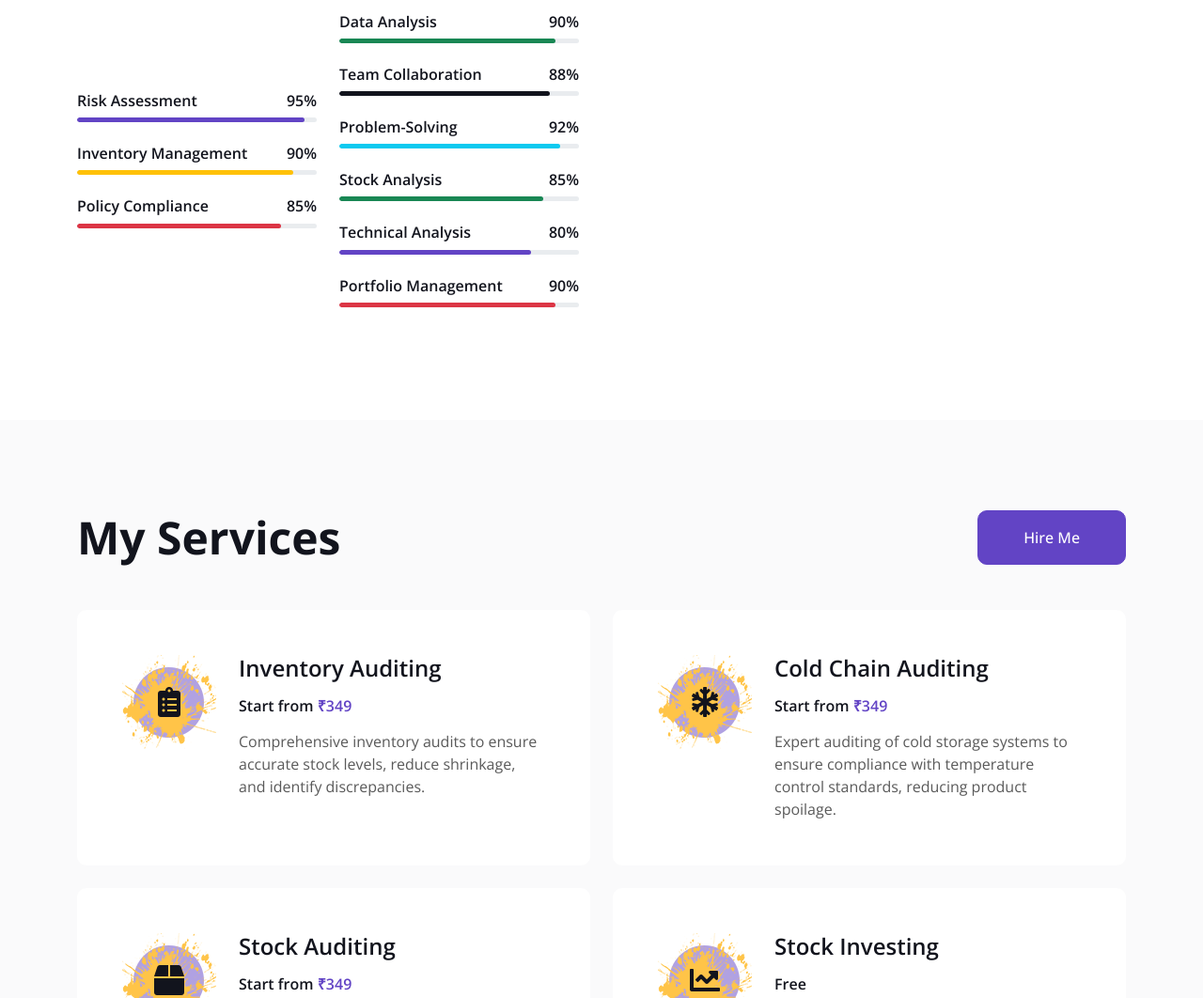
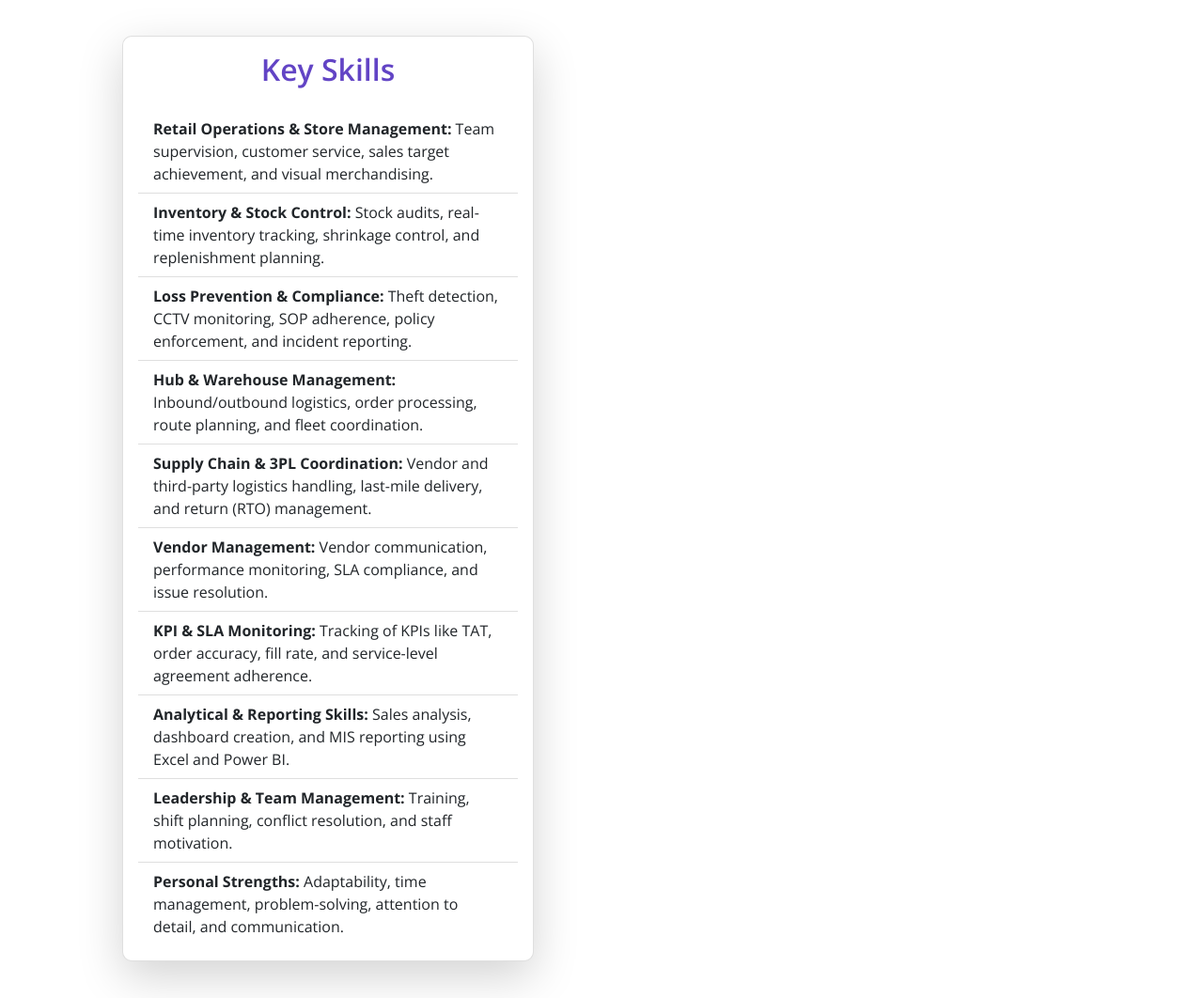
Before and after one commit to GaneshNaiduRama/briefcase, a plain HTML site: page index.html in a window 1280 px wide. Shown: the part 2860-3922 px from the top of the page at 94% size. Drawn offline with nearby package versions, Linux system fonts and the light colour scheme.

Commit message:
Update index.html

```diff
--- a/index.html
+++ b/index.html
@@ -220,98 +220,57 @@
 </div>
 
                     <h3 class="mb-4">My Skills</h3>
-<div class="row align-items-center">
-    <div class="col-md-6">
-        <div class="skill mb-4">
-            <div class="d-flex justify-content-between">
-                <h6 class="font-weight-bold">Risk Assessment</h6>
-                <h6 class="font-weight-bold">95%</h6>
-            </div>
-            <div class="progress">
-                <div class="progress-bar bg-primary" role="progressbar" aria-valuenow="95" aria-valuemin="0" aria-valuemax="100"></div>
-            </div>
-        </div>
-        <div class="skill mb-4">
-            <div class="d-flex justify-content-between">
-                <h6 class="font-weight-bold">Inventory Management</h6>
-                <h6 class="font-weight-bold">90%</h6>
-            </div>
-            <div class="progress">
-                <div class="progress-bar bg-warning" role="progressbar" aria-valuenow="90" aria-valuemin="0" aria-valuemax="100"></div>
-            </div>
-        </div>
-        <div class="skill mb-4">
-            <div class="d-flex justify-content-between">
-                <h6 class="font-weight-bold">Policy Compliance</h6>
-                <h6 class="font-weight-bold">85%</h6>
-            </div>
-            <div class="progress">
-                <div class="progress-bar bg-danger" role="progressbar" aria-valuenow="85" aria-valuemin="0" aria-valuemax="100"></div>
-            </div>
-        </div>
+<div class="container my-5">
+  <div class="card shadow-lg rounded-4">
+    <div class="card-body">
+      <h2 class="card-title text-center mb-4 text-primary">Key Skills</h2>
+
+      <ul class="list-group list-group-flush">
+        <li class="list-group-item">
+          <strong>Retail Operations & Store Management:</strong>
+          Team supervision, customer service, sales target achievement, and visual merchandising.
+        </li>
+        <li class="list-group-item">
+          <strong>Inventory & Stock Control:</strong>
+          Stock audits, real-time inventory tracking, shrinkage control, and replenishment planning.
+        </li>
+        <li class="list-group-item">
+          <strong>Loss Prevention & Compliance:</strong>
+          Theft detection, CCTV monitoring, SOP adherence, policy enforcement, and incident reporting.
+        </li>
+        <li class="list-group-item">
+          <strong>Hub & Warehouse Management:</strong>
+          Inbound/outbound logistics, order processing, route planning, and fleet coordination.
+        </li>
+        <li class="list-group-item">
+          <strong>Supply Chain & 3PL Coordination:</strong>
+          Vendor and third-party logistics handling, last-mile delivery, and return (RTO) management.
+        </li>
+        <li class="list-group-item">
+          <strong>Vendor Management:</strong>
+          Vendor communication, performance monitoring, SLA compliance, and issue resolution.
+        </li>
+        <li class="list-group-item">
+          <strong>KPI & SLA Monitoring:</strong>
+          Tracking of KPIs like TAT, order accuracy, fill rate, and service-level agreement adherence.
+        </li>
+        <li class="list-group-item">
+          <strong>Analytical & Reporting Skills:</strong>
+          Sales analysis, dashboard creation, and MIS reporting using Excel and Power BI.
+        </li>
+        <li class="list-group-item">
+          <strong>Leadership & Team Management:</strong>
+          Training, shift planning, conflict resolution, and staff motivation.
+        </li>
+        <li class="list-group-item">
+          <strong>Personal Strengths:</strong>
+          Adaptability, time management, problem-solving, attention to detail, and communication.
+        </li>
+      </ul>
     </div>
-    <div class="col-md-6">
-        <div class="skill mb-4">
-            <div class="d-flex justify-content-between">
-                <h6 class="font-weight-bold">Data Analysis</h6>
-                <h6 class="font-weight-bold">90%</h6>
-            </div>
-            <div class="progress">
-                <div class="progress-bar bg-success" role="progressbar" aria-valuenow="90" aria-valuemin="0" aria-valuemax="100"></div>
-            </div>
-        </div>
-        <div class="skill mb-4">
-            <div class="d-flex justify-content-between">
-                <h6 class="font-weight-bold">Team Collaboration</h6>
-                <h6 class="font-weight-bold">88%</h6>
-            </div>
-            <div class="progress">
-                <div class="progress-bar bg-dark" role="progressbar" aria-valuenow="88" aria-valuemin="0" aria-valuemax="100"></div>
-            </div>
-        </div>
-        <div class="skill mb-4">
-            <div class="d-flex justify-content-between">
-                <h6 class="font-weight-bold">Problem-Solving</h6>
-                <h6 class="font-weight-bold">92%</h6>
-            </div>
-            <div class="progress">
-                <div class="progress-bar bg-info" role="progressbar" aria-valuenow="92" aria-valuemin="0" aria-valuemax="100"></div>
-            </div>
-        </div>
+  </div>
+</div>
 
-        <div class="skill mb-4">
-            <div class="d-flex justify-content-between">
-                <h6 class="font-weight-bold">Stock Analysis</h6>
-                <h6 class="font-weight-bold">85%</h6>
-            </div>
-            <div class="progress">
-                <div class="progress-bar bg-success" role="progressbar" aria-valuenow="85" aria-valuemin="0" aria-valuemax="100" style="width: 85%;"></div>
-            </div>
-        </div>
-
-
-        <div class="skill mb-4">
-            <div class="d-flex justify-content-between">
-                <h6 class="font-weight-bold">Technical Analysis</h6>
-                <h6 class="font-weight-bold">80%</h6>
-            </div>
-            <div class="progress">
-                <div class="progress-bar bg-primary" role="progressbar" aria-valuenow="80" aria-valuemin="0" aria-valuemax="100" style="width: 80%;"></div>
-            </div>
-        </div>
-
-        <div class="skill mb-4">
-            <div class="d-flex justify-content-between">
-                <h6 class="font-weight-bold">Portfolio Management</h6>
-                <h6 class="font-weight-bold">90%</h6>
-            </div>
-            <div class="progress">
-                <div class="progress-bar bg-danger" role="progressbar" aria-valuenow="90" aria-valuemin="0" aria-valuemax="100" style="width: 90%;"></div>
-            </div>
-        </div>
-
-    </div>
-</div>
 
 
                 </div>
```
